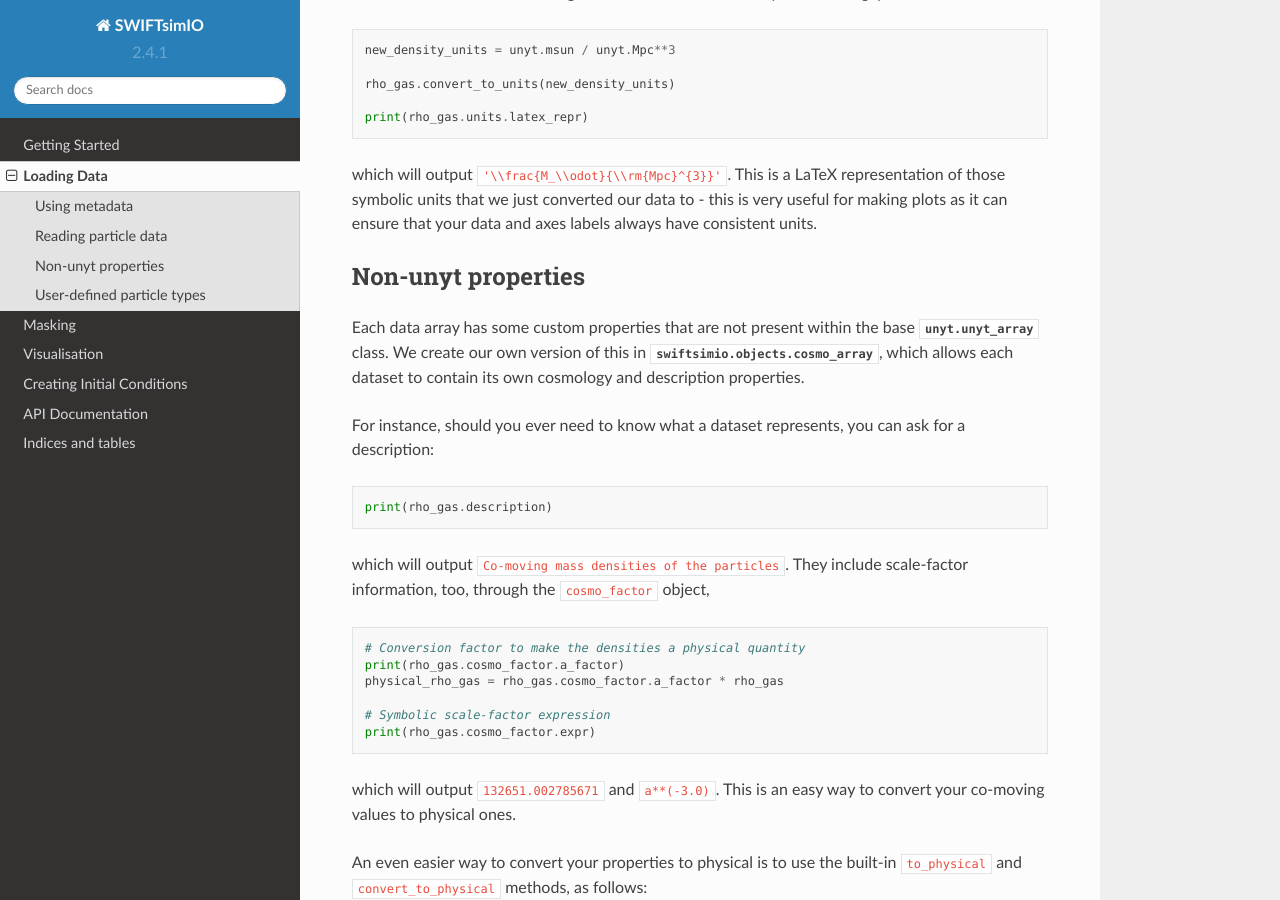
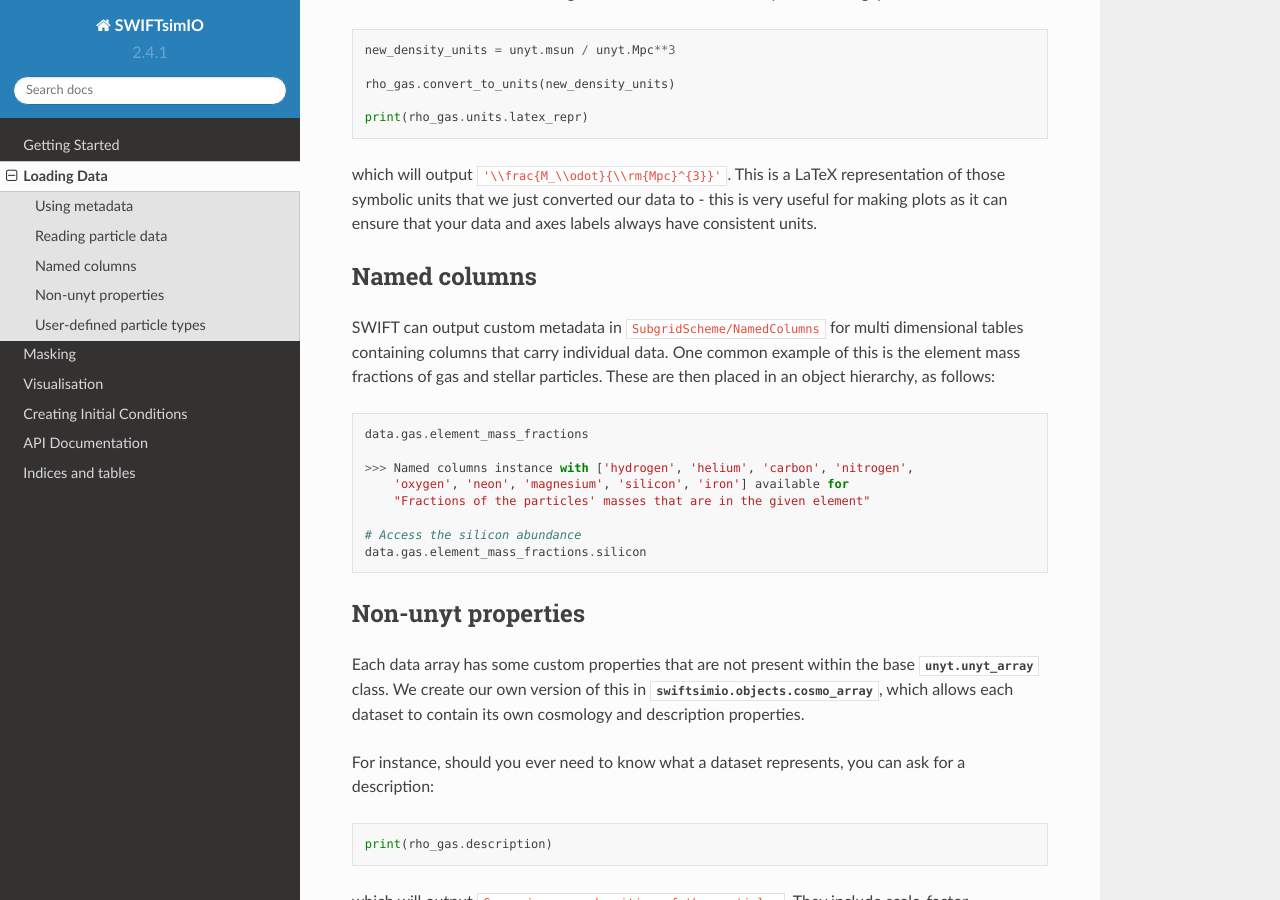
Before and after one commit to SWIFTSIM/swiftsimio, a Sphinx documentation site: the page built from docs/source/loading_data/index.rst, in a window 1280 px wide and 900 px high, scrolled down 3087 px. Built offline with Sphinx 7.4.7 and the Read the Docs theme 2.0.0, drawn with Linux system fonts in a browser that asks for light colours; pages that are not in the unit, such as notebooks, are missing from menus; the version number is read from the project's files by our own code.

Commit message:
Added docs for named columns

```diff
--- a/docs/source/loading_data/index.rst
+++ b/docs/source/loading_data/index.rst
@@ -171,6 +171,26 @@ this is very useful for making plots as it can ensure that your data and axes
 labels always have consistent units.
 
 
+Named columns
+-------------
+
+SWIFT can output custom metadata in ``SubgridScheme/NamedColumns`` for multi
+dimensional tables containing columns that carry individual data. One common
+example of this is the element mass fractions of gas and stellar particles.
+These are then placed in an object hierarchy, as follows:
+
+.. code-block:: python
+
+   data.gas.element_mass_fractions
+
+   >>> Named columns instance with ['hydrogen', 'helium', 'carbon', 'nitrogen',
+       'oxygen', 'neon', 'magnesium', 'silicon', 'iron'] available for
+       "Fractions of the particles' masses that are in the given element"
+
+   # Access the silicon abundance
+   data.gas.element_mass_fractions.silicon
+
+
 Non-unyt properties
 -------------------
 
```
